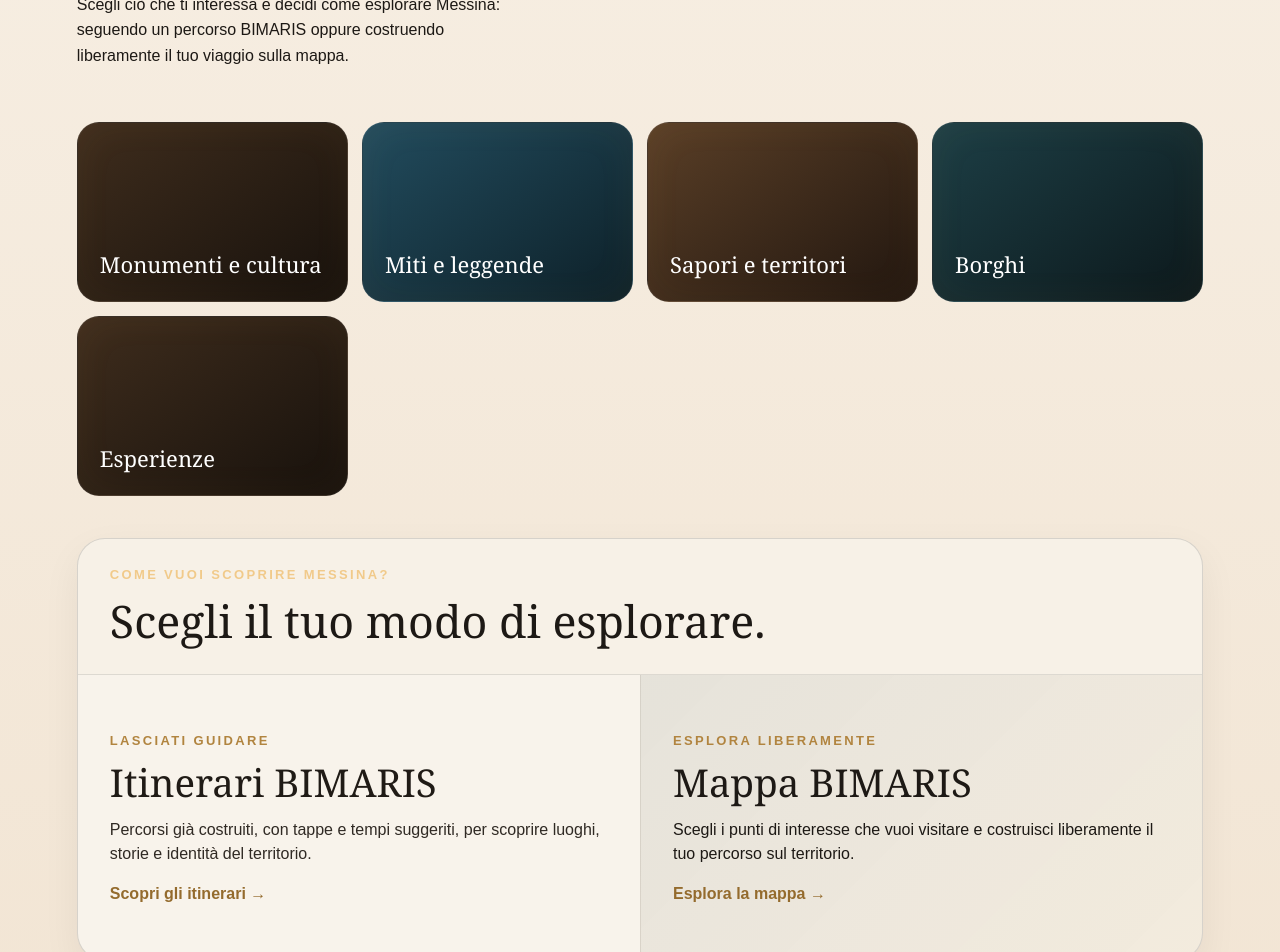
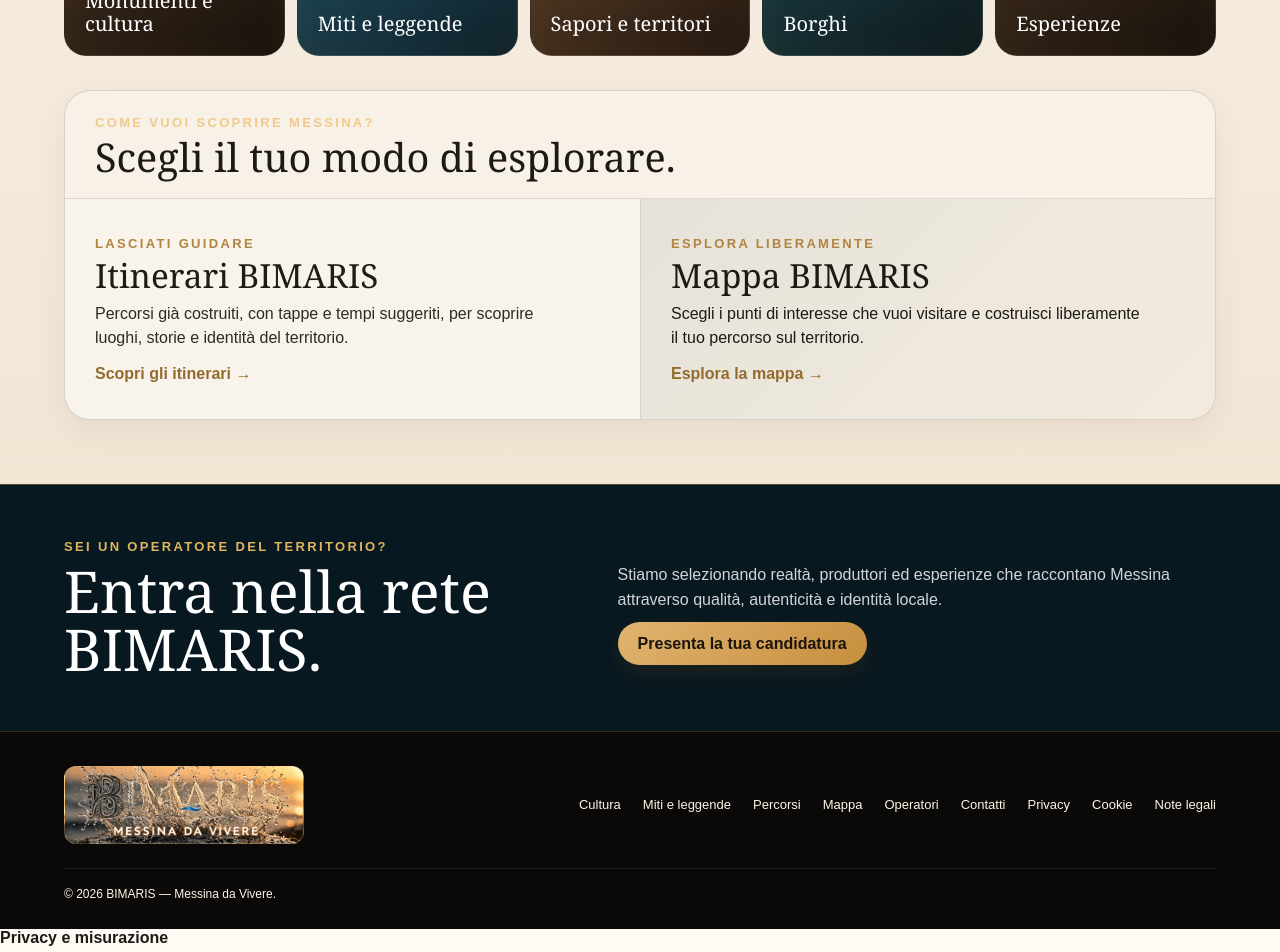
Before and after one commit to giovannibrunetto/bimaris-platform, a Next.js app in the folder apps/web/: page / in a window 1280 px wide. Shown: the part 1440-2392 px from the top of the page. Built offline with nearby package versions, Linux system fonts and the light colour scheme.

Commit message:
Optimize home layout across breakpoints

```diff
--- a/apps/web/app/home-mobile.css
+++ b/apps/web/app/home-mobile.css
@@ -1,8 +1,168 @@
-/* True smartphone layout for BIMARIS home and global site chrome. */
-@media (max-width: 760px) {
-  html, body { width:100%; max-width:100%; overflow-x:hidden; }
-  body > main, .site-header, .footer { width:100%; max-width:100%; }
-  img, video, iframe { max-width:100%; }
+/* Responsive optimization for BIMARIS home and global site chrome. */
+
+/* Shared home rhythm */
+.home-visitors,
+.home-operators { width:100%; }
+.home-audience-intro,
+.home-category-grid,
+.home-discovery-choice,
+.home-operator-inner { width:min(1180px,100%); margin-left:auto; margin-right:auto; }
+
+/* Desktop and large tablet */
+@media (min-width: 761px) {
+  .home-audience { padding:64px clamp(28px,5vw,72px); }
+
+  .home-audience-intro {
+    display:grid;
+    grid-template-columns:minmax(0,.85fr) minmax(0,1.15fr);
+    grid-template-areas:"kicker title" "copy title";
+    gap:10px 56px;
+    align-items:end;
+    margin-bottom:34px;
+  }
+  .home-audience-intro > .kicker { grid-area:kicker; align-self:end; }
+  .home-audience-intro h2 {
+    grid-area:title;
+    font-family:Georgia,serif;
+    font-size:clamp(42px,4.7vw,64px);
+    line-height:1;
+    font-weight:500;
+    margin:0;
+  }
+  .home-audience-intro p {
+    grid-area:copy;
+    max-width:520px;
+    margin:0;
+    line-height:1.55;
+  }
+
+  .home-category-grid {
+    display:grid;
+    grid-template-columns:repeat(5,minmax(0,1fr));
+    gap:12px;
+  }
+  .home-category-grid .category {
+    min-height:138px;
+    padding:20px;
+    font-size:20px;
+    line-height:1.15;
+  }
+
+  .home-discovery-choice {
+    margin-top:34px;
+    border:1px solid rgba(16,24,32,.14);
+    border-radius:26px;
+    overflow:hidden;
+    background:#f7f1e7;
+    box-shadow:0 12px 34px rgba(34,24,14,.055);
+  }
+  .home-discovery-heading { padding:24px 30px 20px; }
+  .home-discovery-heading h3 {
+    font-family:Georgia,serif;
+    font-size:clamp(30px,3.1vw,42px);
+    line-height:1.06;
+    font-weight:500;
+    margin:6px 0 0;
+  }
+  .home-explore-grid {
+    display:grid;
+    grid-template-columns:repeat(2,minmax(0,1fr));
+    gap:0;
+    margin:0;
+    border-top:1px solid rgba(16,24,32,.11);
+  }
+  .home-explore-card {
+    min-width:0;
+    min-height:220px;
+    padding:26px 30px;
+    display:flex;
+    flex-direction:column;
+    justify-content:center;
+    border-radius:0;
+  }
+  .home-explore-card + .home-explore-card { border-left:1px solid rgba(16,24,32,.11); }
+  .home-explore-card .kicker { color:#b1843f; }
+  .home-explore-card h4 {
+    font-family:Georgia,serif;
+    font-size:clamp(28px,2.6vw,38px);
+    line-height:1.05;
+    font-weight:500;
+    margin:7px 0 9px;
+    color:#201b16;
+  }
+  .home-explore-card p { max-width:470px; margin:0 0 15px; line-height:1.5; color:#302a24; }
+  .home-explore-card strong { color:#946b2d; }
+  .home-itinerary-card { background:rgba(255,255,255,.16); }
+  .home-map-card { color:inherit; background:linear-gradient(135deg,rgba(7,49,55,.075),rgba(180,132,63,.055)); }
+  .home-map-card h4,.home-map-card p { color:inherit; }
+  .home-map-card strong { color:#946b2d; }
+
+  .home-operators {
+    padding-top:54px;
+    padding-bottom:54px;
+    background:#081820;
+    color:white;
+    border-top:1px solid rgba(216,171,84,.35);
+  }
+  .home-operators .kicker { color:#e0b55f; }
+  .home-operators h2 {
+    color:white;
+    font-family:Georgia,serif;
+    font-size:clamp(40px,4.5vw,60px);
+    line-height:1;
+    font-weight:500;
+    margin:8px 0 0;
+  }
+  .home-operator-inner {
+    display:grid;
+    grid-template-columns:minmax(0,.9fr) minmax(0,1.1fr);
+    gap:64px;
+    align-items:center;
+  }
+  .home-operator-copy p { max-width:620px; margin:0 0 22px; color:rgba(255,255,255,.82); line-height:1.55; }
+
+  /* Footer was previously relying on missing global layout rules. */
+  .footer {
+    width:100%;
+    padding:34px clamp(28px,5vw,72px) 28px;
+    display:grid;
+    grid-template-columns:240px minmax(0,1fr);
+    grid-template-areas:"brand links" "copy copy";
+    gap:24px 48px;
+    align-items:center;
+    overflow:hidden;
+  }
+  .footer-brand { grid-area:brand; margin:0; }
+  .footer-links {
+    grid-area:links;
+    display:flex;
+    justify-content:flex-end;
+    align-items:center;
+    flex-wrap:wrap;
+    gap:12px 22px;
+    min-width:0;
+  }
+  .footer-links a { font-size:13px; line-height:1.35; white-space:nowrap; }
+  .footer .muted { grid-area:copy; margin:0; padding-top:18px; border-top:1px solid rgba(255,255,255,.09); font-size:12px; }
+}
+
+/* Medium tablet: keep desktop hierarchy without overflow. */
+@media (min-width:761px) and (max-width:980px) {
+  .home-audience { padding-left:30px; padding-right:30px; }
+  .home-audience-intro { gap:12px 34px; }
+  .home-category-grid { grid-template-columns:repeat(3,minmax(0,1fr)); }
+  .home-category-grid .category { min-height:120px; }
+  .home-category-grid .category:nth-last-child(-n+2) { min-height:105px; }
+  .footer { grid-template-columns:210px minmax(0,1fr); gap:22px 30px; padding-left:30px; padding-right:30px; }
+  .footer-brand { width:210px; height:70px; }
+  .footer-links { gap:10px 16px; }
+}
+
+/* Smartphone */
+@media (max-width:760px) {
+  html,body { width:100%; max-width:100%; overflow-x:hidden; }
+  body > main,.site-header,.footer { width:100%; max-width:100%; }
+  img,video,iframe { max-width:100%; }
 
   .site-header { height:64px; padding:0 16px; gap:12px; }
   .site-header .brand-image { width:132px; height:40px; object-fit:cover; border-radius:9px; }
@@ -11,87 +171,59 @@
   .mobile-menu summary { padding:8px 12px; font-size:13px; }
   .mobile-nav { position:fixed; top:64px; left:12px; right:12px; width:auto; min-width:0; max-height:calc(100dvh - 80px); overflow-y:auto; z-index:100; }
 
-  .brand-hero { width:100%; max-width:100%; padding-bottom:28px; overflow:hidden; }
+  .brand-hero { width:100%; max-width:100%; padding-bottom:24px; overflow:hidden; }
   .brand-hero-visual { width:100%; height:auto; min-height:0; overflow:hidden; background:#080a0b; }
   .brand-hero-visual img { width:100%; height:auto; display:block; object-fit:contain; object-position:center; }
-  .brand-hero-copy { width:calc(100% - 28px); max-width:calc(100% - 28px); margin:-18px auto 0; padding:22px 20px 24px; border-radius:20px; }
+  .brand-hero-copy { width:calc(100% - 28px); max-width:calc(100% - 28px); margin:-18px auto 0; padding:20px 19px 22px; border-radius:20px; }
   .brand-hero-copy .kicker { font-size:11px; line-height:1.45; }
-  .brand-hero-copy p { font-size:15px; line-height:1.55; margin-top:10px; }
-  .brand-hero-copy .actions { display:grid; grid-template-columns:minmax(0,1fr); gap:10px; margin-top:20px; }
-  .brand-hero-copy .button { width:100%; min-width:0; min-height:48px; display:flex; align-items:center; justify-content:center; text-align:center; padding:12px 16px; }
+  .brand-hero-copy p { font-size:15px; line-height:1.5; margin-top:9px; }
+  .brand-hero-copy .actions { display:grid; grid-template-columns:minmax(0,1fr); gap:9px; margin-top:18px; }
+  .brand-hero-copy .button { width:100%; min-width:0; min-height:46px; display:flex; align-items:center; justify-content:center; text-align:center; padding:11px 16px; }
 
-  .section { width:100%; max-width:100%; padding:48px 18px; overflow:hidden; }
-  .section-head { display:block; margin-bottom:24px; }
+  .section { width:100%; max-width:100%; padding:40px 18px; overflow:hidden; }
+  .section-head { display:block; margin-bottom:22px; }
   .section-head h2 { max-width:100%; overflow-wrap:anywhere; font-size:clamp(30px,9vw,42px); line-height:1.05; margin:8px 0 14px; }
   .section-head p { max-width:100%; font-size:15px; line-height:1.55; margin:0; }
-  .category-grid, .territory-grid, .itinerary-grid, .cards { width:100%; min-width:0; grid-template-columns:minmax(0,1fr) !important; }
-  .category, .card, .territory-grid > *, .itinerary-grid > * { min-width:0; max-width:100%; }
-  .section > .button { display:inline-flex; max-width:100%; text-align:center; }
+  .category-grid,.territory-grid,.itinerary-grid,.cards { width:100%; min-width:0; grid-template-columns:minmax(0,1fr) !important; }
+  .category,.card,.territory-grid > *,.itinerary-grid > * { min-width:0; max-width:100%; }
 
-  .home-audience { padding-top:44px; padding-bottom:44px; }
-  .home-audience-intro { margin-bottom:26px; }
-  .home-audience-intro h2,
-  .home-operators h2 { font-family:Georgia,serif; font-size:clamp(34px,10vw,46px); line-height:1.02; font-weight:500; margin:8px 0 14px; }
-  .home-audience-intro p,
-  .home-operator-copy p { font-size:15px; line-height:1.55; margin:0; }
+  .home-audience { padding-top:38px; padding-bottom:38px; }
+  .home-audience-intro { margin-bottom:22px; }
+  .home-audience-intro h2,.home-operators h2 { font-family:Georgia,serif; font-size:clamp(34px,10vw,44px); line-height:1.02; font-weight:500; margin:7px 0 12px; }
+  .home-audience-intro p,.home-operator-copy p { font-size:15px; line-height:1.5; margin:0; }
 
-  .home-category-grid { display:grid; grid-template-columns:repeat(2,minmax(0,1fr)) !important; gap:10px; }
-  .home-category-grid .category { min-height:92px; padding:14px; font-size:17px; line-height:1.15; border-radius:16px; }
-  .home-category-grid .category:last-child { grid-column:1 / -1; min-height:76px; }
+  .home-category-grid { display:grid; grid-template-columns:repeat(2,minmax(0,1fr)) !important; gap:9px; }
+  .home-category-grid .category { min-height:84px; padding:13px; font-size:16px; line-height:1.15; border-radius:16px; }
+  .home-category-grid .category:last-child { grid-column:1 / -1; min-height:68px; }
 
-  .home-discovery-choice { margin-top:28px; border:1px solid rgba(16,24,32,.14); border-radius:22px; overflow:hidden; background:#f7f1e7; box-shadow:0 10px 28px rgba(34,24,14,.06); }
-  .home-discovery-heading { padding:20px 20px 17px; background:#f7f1e7; }
-  .home-discovery-heading h3 { font-family:Georgia,serif; font-size:27px; line-height:1.08; font-weight:500; margin:6px 0 0; }
+  .home-discovery-choice { margin-top:24px; border:1px solid rgba(16,24,32,.14); border-radius:20px; overflow:hidden; background:#f7f1e7; box-shadow:0 8px 24px rgba(34,24,14,.05); }
+  .home-discovery-heading { padding:18px 18px 15px; background:#f7f1e7; }
+  .home-discovery-heading h3 { font-family:Georgia,serif; font-size:25px; line-height:1.08; font-weight:500; margin:5px 0 0; }
   .home-explore-grid { display:grid; grid-template-columns:1fr; gap:0; margin:0; border-top:1px solid rgba(16,24,32,.11); }
-  .home-explore-card { display:flex; flex-direction:column; justify-content:center; width:100%; min-width:0; min-height:190px; border-radius:0; padding:22px 20px; overflow:hidden; background:transparent; }
+  .home-explore-card { display:flex; flex-direction:column; justify-content:center; width:100%; min-width:0; min-height:164px; border-radius:0; padding:19px 18px; overflow:hidden; background:transparent; }
   .home-explore-card + .home-explore-card { border-top:1px solid rgba(16,24,32,.11); }
   .home-explore-card .kicker { color:#b1843f; }
-  .home-explore-card h4 { font-family:Georgia,serif; font-size:26px; line-height:1.08; font-weight:500; margin:6px 0 8px; color:#201b16; }
-  .home-explore-card p { font-size:14px; line-height:1.48; margin:0 0 13px; color:#302a24; }
+  .home-explore-card h4 { font-family:Georgia,serif; font-size:24px; line-height:1.08; font-weight:500; margin:5px 0 7px; color:#201b16; }
+  .home-explore-card p { font-size:14px; line-height:1.45; margin:0 0 11px; color:#302a24; }
   .home-explore-card strong { color:#946b2d; font-size:14px; }
   .home-itinerary-card { border:0; background:rgba(255,255,255,.16); }
   .home-map-card { color:inherit; background:linear-gradient(135deg,rgba(7,49,55,.075),rgba(180,132,63,.055)); }
-  .home-map-card h4, .home-map-card p { color:inherit; }
+  .home-map-card h4,.home-map-card p { color:inherit; }
   .home-map-card strong { color:#946b2d; }
 
   .home-operators { background:#081820; color:white; border-top:1px solid rgba(216,171,84,.35); }
   .home-operators .kicker { color:#e0b55f; }
   .home-operators h2 { color:white; }
-  .home-operator-inner { display:grid; grid-template-columns:1fr; gap:14px; }
-  .home-operator-copy p { color:rgba(255,255,255,.82); margin-bottom:20px; }
-  .home-operator-copy .button { width:100%; display:flex; justify-content:center; min-height:50px; }
+  .home-operator-inner { display:grid; grid-template-columns:1fr; gap:12px; }
+  .home-operator-copy p { color:rgba(255,255,255,.82); margin-bottom:18px; }
+  .home-operator-copy .button { width:100%; display:flex; justify-content:center; min-height:48px; }
 
-  .footer { padding:30px 18px 26px; overflow:hidden; }
-  .footer-brand { display:block; width:min(210px,70vw); max-width:100%; margin-bottom:24px; }
-  .footer-brand-image { display:block; width:100%; max-width:100%; }
-  .footer-links { display:grid; grid-template-columns:repeat(2,minmax(0,1fr)); gap:12px 20px; width:100%; max-width:100%; margin-bottom:26px; }
-  .footer-links a { display:block; min-width:0; font-size:14px; line-height:1.35; overflow-wrap:anywhere; }
-  .footer .muted { margin:0; font-size:13px; line-height:1.45; }
-}
-
-@media (min-width:761px) {
-  .home-audience-intro { display:grid; grid-template-columns:minmax(0,.85fr) minmax(0,1.15fr); gap:56px; align-items:end; margin-bottom:38px; }
-  .home-audience-intro h2, .home-operators h2 { font-family:Georgia,serif; font-size:clamp(42px,5vw,68px); line-height:1; font-weight:500; margin:8px 0 0; }
-  .home-audience-intro p { max-width:720px; line-height:1.6; }
-  .home-discovery-choice { margin-top:42px; border:1px solid rgba(16,24,32,.14); border-radius:28px; overflow:hidden; background:#f7f1e7; box-shadow:0 14px 38px rgba(34,24,14,.06); }
-  .home-discovery-heading { padding:28px 32px 23px; }
-  .home-discovery-heading h3 { font-family:Georgia,serif; font-size:clamp(32px,3.5vw,48px); font-weight:500; margin:8px 0 0; }
-  .home-explore-grid { display:grid; grid-template-columns:minmax(0,1fr) minmax(0,1fr); gap:0; margin:0; border-top:1px solid rgba(16,24,32,.11); }
-  .home-explore-card { border-radius:0; padding:30px 32px; min-height:285px; display:flex; flex-direction:column; justify-content:center; background:transparent; }
-  .home-explore-card + .home-explore-card { border-left:1px solid rgba(16,24,32,.11); }
-  .home-explore-card .kicker { color:#b1843f; }
-  .home-explore-card h4 { font-family:Georgia,serif; font-size:clamp(30px,3vw,42px); font-weight:500; margin:8px 0 10px; color:#201b16; }
-  .home-explore-card p { line-height:1.55; margin:0 0 18px; color:#302a24; }
-  .home-explore-card strong { color:#946b2d; }
-  .home-itinerary-card { border:0; background:rgba(255,255,255,.16); }
-  .home-map-card { color:inherit; background:linear-gradient(135deg,rgba(7,49,55,.075),rgba(180,132,63,.055)); }
-  .home-map-card h4, .home-map-card p { color:inherit; }
-  .home-map-card strong { color:#946b2d; }
-  .home-operators { background:#081820; color:white; }
-  .home-operators .kicker { color:#e0b55f; }
-  .home-operators h2 { color:white; }
-  .home-operator-inner { display:grid; grid-template-columns:minmax(0,.9fr) minmax(0,1.1fr); gap:70px; align-items:center; }
-  .home-operator-copy p { color:rgba(255,255,255,.82); line-height:1.6; margin:0 0 24px; }
+  .footer { padding:26px 18px 22px; display:block; overflow:hidden; }
+  .footer-brand { display:block; width:min(190px,64vw); height:auto; aspect-ratio:3.08/1; max-width:100%; margin:0 0 22px; }
+  .footer-brand-image { display:block; width:100%; height:100%; max-width:100%; }
+  .footer-links { display:grid; grid-template-columns:repeat(2,minmax(0,1fr)); gap:11px 18px; width:100%; max-width:100%; margin-bottom:22px; }
+  .footer-links a { display:block; min-width:0; font-size:13px; line-height:1.35; overflow-wrap:anywhere; }
+  .footer .muted { margin:0; padding-top:17px; border-top:1px solid rgba(255,255,255,.09); font-size:12px; line-height:1.45; }
 }
 
 @media (max-width:390px) {
```
